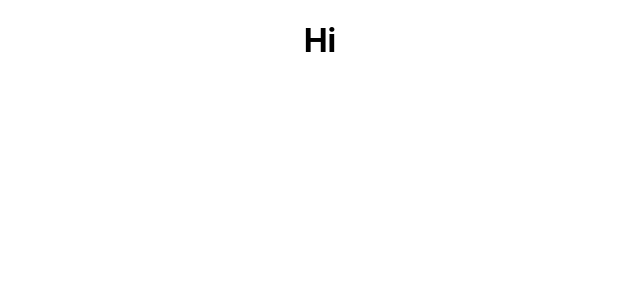
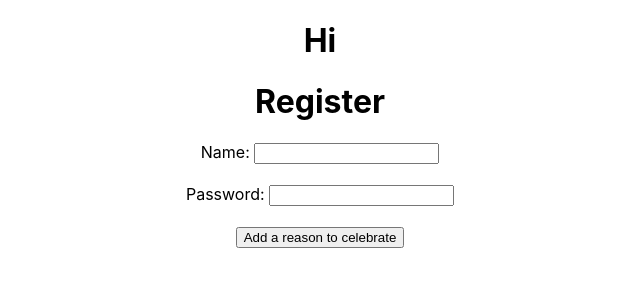
Before and after one commit to Froy-y/rent-a-prop-FE, a React (Create React App) app: page / in a window 1280 px wide. Shown: the top 300 px of the page, without its empty margins (320-960 px from the left). Built offline with nearby package versions, Linux system fonts and the light colour scheme.

Commit message:
Auth that doesnt work

```diff
--- a/src/App.js
+++ b/src/App.js
@@ -4,13 +4,50 @@ import NewRental from './components/NewRental';
 import RentalList from './components/RentalList';
 import EditRental from './components/EditRental';
 import RentalDetails from './components/RentalDetails';
+import RegisterForm from './components/RegisterForm'
+import { useEffect, useState } from 'react';
+import { clearUserToken, setUserToken } from './utils/authToken'
 
 const App = () => {
+const [currentUser, setCurrentUser] = useState({})
+const [isAuthenticated, setIsAuthenticated] = useState(false)
+
+  const registerUser = async (data)=> {
+    try{
+      const configs = {
+        method:"POST",
+        body: JSON.stringify(data),
+        headers: {
+          "Content-Type": "application/json"
+        }
+      }
+      const newUser =  await fetch('http://localhost:9000/auth/register',configs)
+      const parsedUser = await newUser.json()
+      console.log(parsedUser)
+      // sets local storage
+      setUserToken(parsedUser.token)
+      // put the returned user object in state
+      setCurrentUser(parsedUser.user)
+      // adds a boolean cast of the responses isLoggedIn prop
+      setIsAuthenticated(parsedUser.isLoggedIn)
+      // alternative (safer) implementation would be to use jwt decode library - https://www.npmjs.com/package/jwt-decode
+      // this would also require reconfiguring our backend so we only send tokens with a signup
+
+      return parsedUser
+
+    }catch(err){
+      console.log(err)
+      clearUserToken()
+      setIsAuthenticated(false)
+    }
+  }
+
   return (
     <div className="App">
       <h1>Hi</h1>
       <Router>
         <Switch>
+          <Route exact path="/" render={(renderProps)=><RegisterForm {...renderProps} signUp={registerUser}/>}/>
           <Route exact path ='/renta/new' render={(routerProps) => <NewRental {...routerProps} /> } />
           <Route exact path ='/renta' render={(routerProps) => <RentalList {...routerProps} /> } />
           <Route exact path ='/renta/:id/edit' render={(routerProps) => <EditRental {...routerProps} /> } />
--- a/src/components/NewRental.js
+++ b/src/components/NewRental.js
@@ -1,5 +1,6 @@
 import React, { useState } from 'react'
 import { Link } from 'react-router-dom'
+import { getUserToken } from '../utils/authToken'
 
 const NewRental = (props) => {
     const initialState = {
@@ -15,6 +16,7 @@ const NewRental = (props) => {
                 method: "POST",
                 body: JSON.stringify(data),
                 headers: {
+                    'Authorization': `bearer ${getUserToken()}`,
                     "Content-Type": "application/json"
                 }
             }
--- /dev/null
+++ b/src/components/RegisterForm.js
@@ -0,0 +1,55 @@
+import React, { useState } from 'react'
+
+const RegisterForm = (props) => {
+    const initialState = { username: "", password: ""}
+    const [input, setInput] = useState(initialState);
+
+    const handleSubmit = async (e) => {
+      e.preventDefault();
+      const createdUserToken = await props.signUp(input);
+
+      if (createdUserToken) {
+        props.history.push("/renta");
+      } else {
+        props.history.push("/");
+      }
+
+      setInput(initialState);
+    };
+
+    const handleChange = (e) => {
+      setInput({ ...input, [e.target.name]: e.target.value });
+    };
+
+    return (
+      <>
+        <h1>Register</h1>
+        <form onSubmit={handleSubmit}>
+          <label htmlFor="username">Name: </label>
+          <input
+            id="username"
+            name="username"
+            value={input.username}
+            onChange={handleChange}
+            required
+          />
+          <br />
+          <br />
+          <label htmlFor="password">Password: </label>
+          <input
+            id="password"
+            name="password"
+            type="password"
+            value={input.password}
+            onChange={handleChange}
+            required
+          />
+          <br />
+          <br />
+          <input type="submit" value="Add a reason to celebrate" />
+        </form>
+      </>
+    );
+  };
+
+export default RegisterForm
--- /dev/null
+++ b/src/utils/authToken.js
@@ -0,0 +1,13 @@
+const getUserToken = () => {
+    return localStorage.getItem('token')
+}
+
+const setUserToken = (token) => {
+    return localStorage.setItem('token', token)
+}
+
+const clearUserToken = () => {
+  return localStorage.setItem('token', "")
+}
+
+export {getUserToken,setUserToken, clearUserToken}
```
